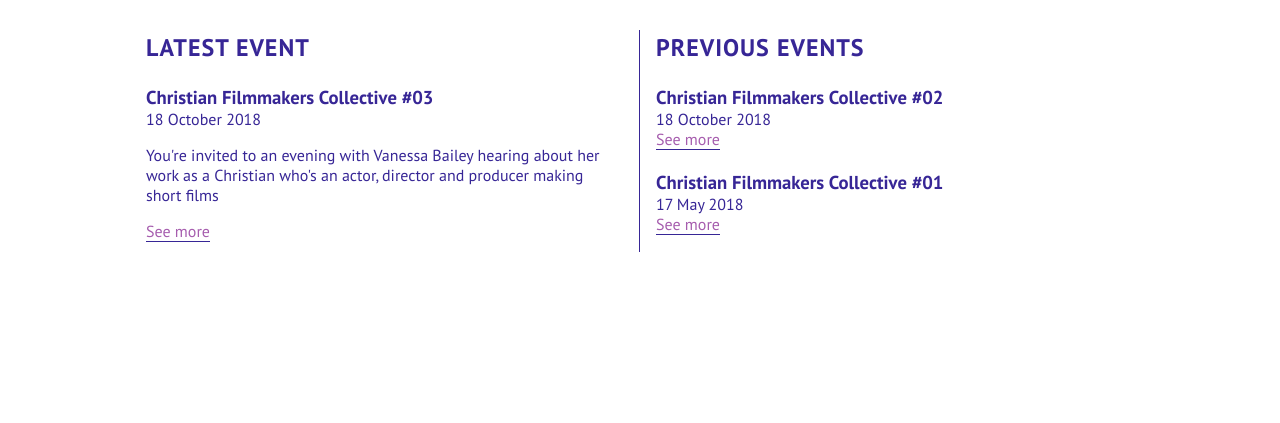
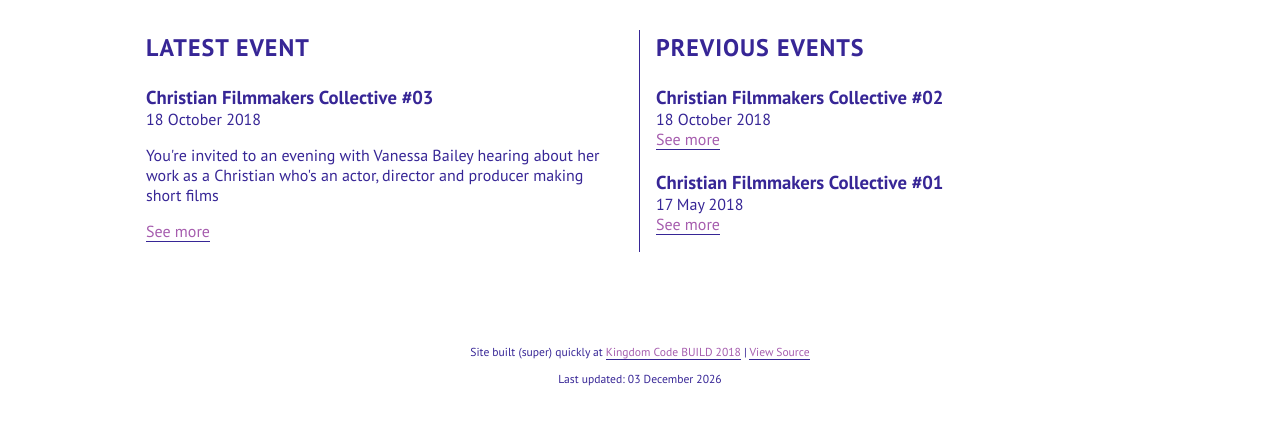
Before and after one commit to jamesdoc/cfc, an Eleventy site: page src/index.njk in a window 1280 px wide. Shown: the part 301-724 px from the top of the page. Built offline with nearby package versions, Linux system fonts and the light colour scheme; Eleventy itself is replaced by a stand-in of ours; files that its build step writes are made by us from their sources.

Commit message:
Add a footer

```diff
--- a/src/_assets/style.css
+++ b/src/_assets/style.css
@@ -83,6 +83,10 @@ a:hover {
   padding: 0;
 }
 
+.cfc-footer {
+  padding: 1rem;
+  font-size: 0.725rem;
+}
 
 @media (min-width: 800px) {
   .cfc-header {
@@ -108,4 +112,9 @@ a:hover {
     border-right: 1px solid #372696;
     border-bottom: none;
   }
+
+  .cfc-footer {
+    padding-top: 5rem;
+    text-align: center;
+  }
 }
--- /dev/null
+++ b/src/_data/data.js
@@ -0,0 +1,7 @@
+const { DateTime } = require("luxon");
+module.exports = function () {
+
+  const currentTime = DateTime.local().toFormat('dd MMMM yyyy')
+
+  return { today: currentTime }
+}
--- a/src/_includes/layouts/base.njk
+++ b/src/_includes/layouts/base.njk
@@ -26,7 +26,5 @@
     <section>
       {{ layoutContent | safe }}
     </section>
-
-    <span class="avatar"></span>
   </body>
 </html>
--- a/src/index.njk
+++ b/src/index.njk
@@ -66,3 +66,14 @@ layout: layouts/base.njk
   </section>
 
 </div>
+
+<footer class="cfc-footer">
+  <div class="container">
+    <p>
+      Site built (super) quickly at <a href="https://kingdomcode.uk/build">Kingdom Code BUILD 2018</a> | <a href="https://github.com/jamesdoc/cfc">View Source</a>
+    </p>
+    <p>
+      Last updated: {{ data.today }}
+    </p>
+  </div>
+</footer>
```
